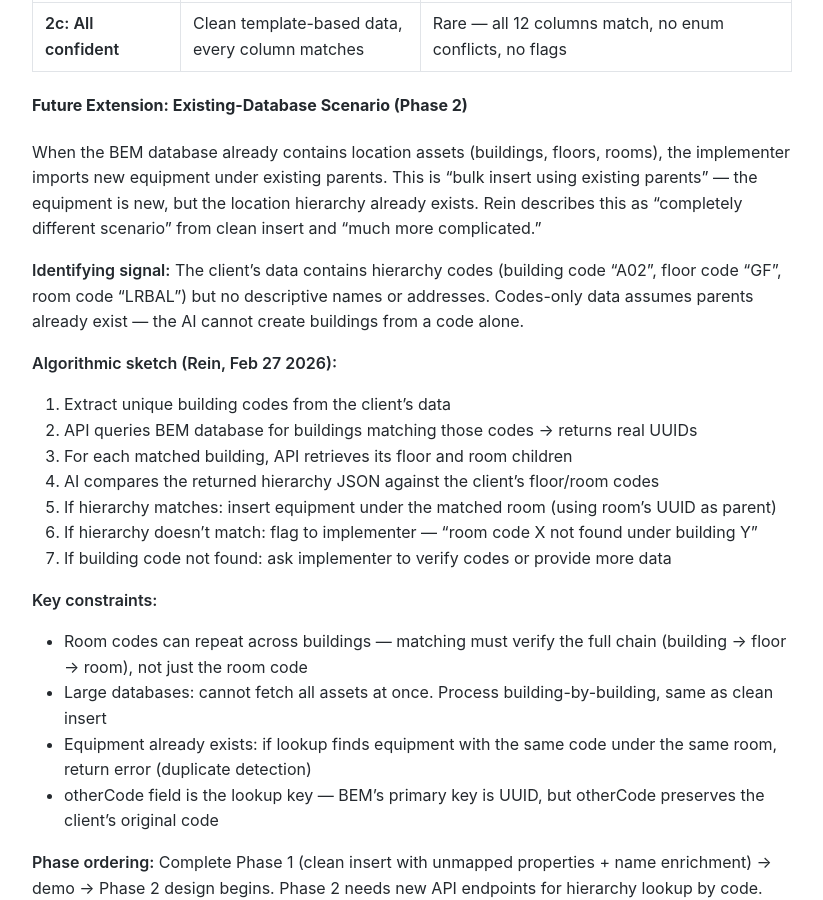
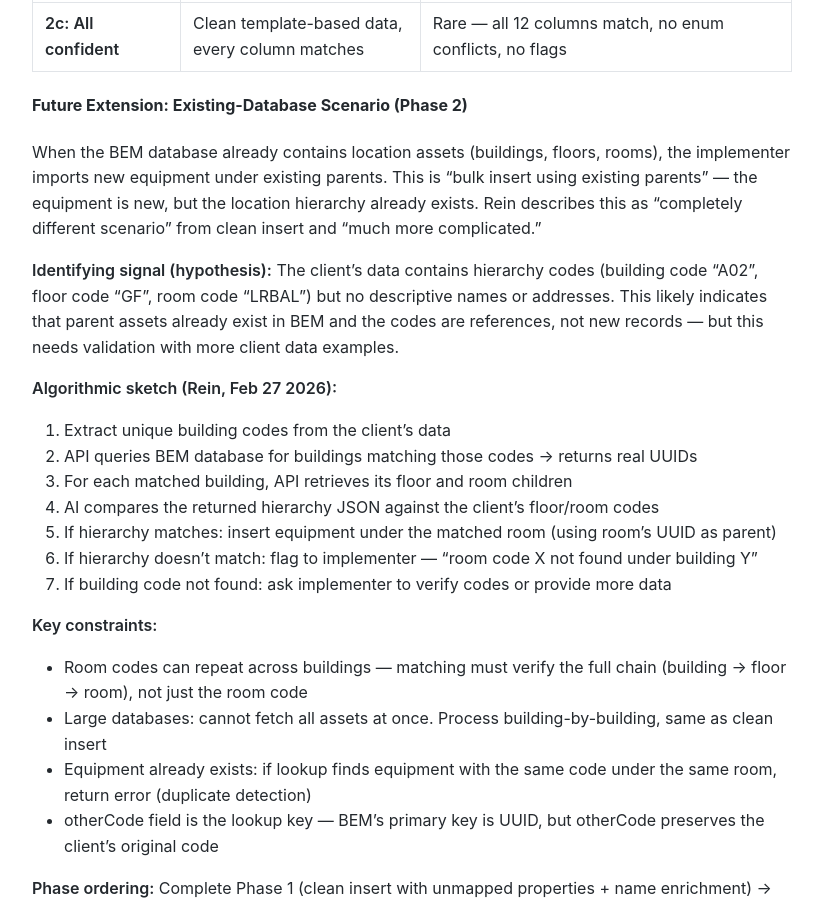
Before and after one commit to MariusWilsch/public-wilsch-ai-pages, a Jekyll site: the page built from project/archibus-fm-assistant/step-1-2-setup-phase-design.md, in a window 1280 px wide and 900 px high, scrolled down 18208 px. Shown: the whole window, without its empty margins (228-1051 px from the left). Built offline with Jekyll 4.4.1, drawn with Linux system fonts in a browser that asks for light colours; our own code applies the rules of GitHub Pages for plain Markdown files.

Commit message:
Sync from hippocampus 2026-03-02

```diff
--- a/project/archibus-fm-assistant/step-1-2-setup-phase-design.md
+++ b/project/archibus-fm-assistant/step-1-2-setup-phase-design.md
@@ -559,7 +559,7 @@ Scenario 1e is Step 0 and Step 1 interacting — data type detection gets refine
 
 When the BEM database already contains location assets (buildings, floors, rooms), the implementer imports new equipment under existing parents. This is "bulk insert using existing parents" — the equipment is new, but the location hierarchy already exists. Rein describes this as "completely different scenario" from clean insert and "much more complicated."
 
-**Identifying signal:** The client's data contains hierarchy codes (building code "A02", floor code "GF", room code "LRBAL") but no descriptive names or addresses. Codes-only data assumes parents already exist — the AI cannot create buildings from a code alone.
+**Identifying signal (hypothesis):** The client's data contains hierarchy codes (building code "A02", floor code "GF", room code "LRBAL") but no descriptive names or addresses. This likely indicates that parent assets already exist in BEM and the codes are references, not new records — but this needs validation with more client data examples.
 
 **Algorithmic sketch (Rein, Feb 27 2026):**
 1. Extract unique building codes from the client's data
```
